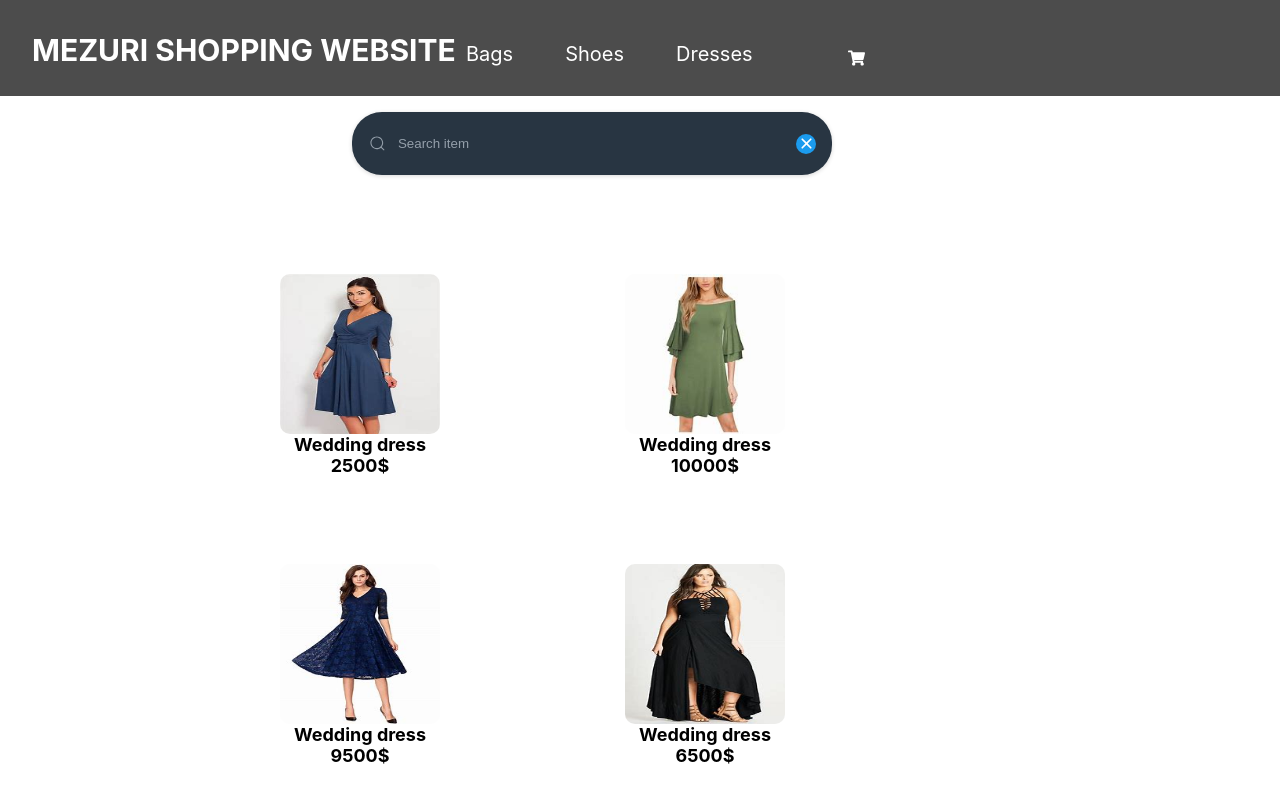
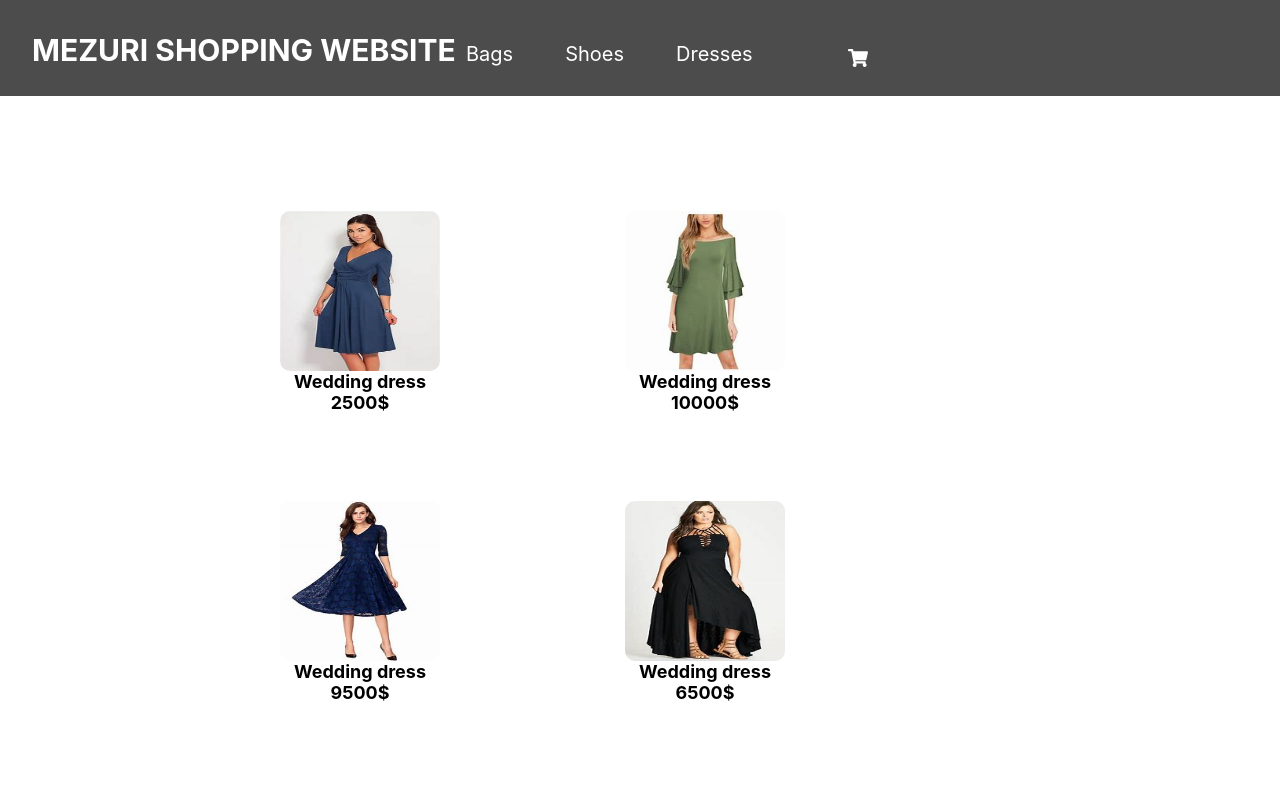
Before and after one commit to Mikee100/Mathubusiness, a React (Create React App) app in the folder mathubusiness/: page /contact in a window 1280 px wide. Shown: the top 789 px of the page. Built offline with nearby package versions, Linux system fonts and the light colour scheme.

Commit message:
worked on mobile view

```diff
--- a/mathubusiness/src/App.css
+++ b/mathubusiness/src/App.css
@@ -18,105 +18,3 @@ body{
   --gap: 0.9rem;
 }
 /* form style */
-.form {
-  font-size: 0.9rem;
-  display: flex;
-  gap: 0.5rem;
-  align-items: center;
-  width: var(--width-of-input);
-  position: relative;
-  isolation: isolate;
-  top:7rem;
-  left:22rem;
-  width: 30rem;
-}
-/* a fancy bg for showing background and border when focus. */
-.fancy-bg {
-  position: absolute;
-  width: 100%;
-  inset: 0;
-  background: var(--input-bg-color);
-  border-radius: 30px;
-  height: 100%;
-  z-index: -1;
-  pointer-events: none;
-  box-shadow: rgba(0, 0, 0, 0.16) 0px 1px 4px;
-}
-/* label styling */
-label {
-  width: 100%;
-  padding: 0.8em;
-  height: 40px;
-  padding-inline: var(--inline-padding-of-input);
-  display: flex;
-  align-items: center;
-}
-
-.search,.close-btn {
-  position: absolute;
-}
-/* styling search-icon */
-.search {
-  fill: var(--text-color);
-  left: var(--inline-padding-of-input);
-}
-/* svg -- size */
-svg {
-  width: 17px;
-  display: block;
-}
-/* styling of close button */
-.close-btn {
-  border: none;
-  right: var(--inline-padding-of-input);
-  box-sizing: border-box;
-  display: flex;
-  align-items: center;
-  justify-content: center;
-  color: #fff;
-  padding: 0.1em;
-  width: 20px;
-  height: 20px;
-  border-radius: 50%;
-  background: var(--active-color);
-  opacity: 0;
-  visibility: hidden;
-}
-/* styling of input */
-.input {
-  color: black;
-  width: 100%;
-  margin-inline: min(2em,calc(var(--inline-padding-of-input) + var(--gap)));
-  background: none;
-  border: none;
-}
-
-.input:focus {
-  outline: none;
-}
-
-.input::placeholder {
-  color: var(--text-color)
-}
-/* input background change in focus */
-.input:focus ~ .fancy-bg {
-  border: 1px solid var(--active-color);
-  background: var(--focus-input-bg-color);
-}
-/* search icon color change in focus */
-.input:focus ~ .search {
-  fill: var(--active-color);
-}
-/* showing close button when typing */
-.input:valid ~ .close-btn {
-  opacity: 1;
-  visibility: visible;
-}
-/* this is for the default background in input,when selecting autofill options -- you can remove this code if you do not want to override the browser style.  */
-input:-webkit-autofill,
-input:-webkit-autofill:hover,
-input:-webkit-autofill:focus,
-input:-webkit-autofill:active {
-  -webkit-transition: "color 9999s ease-out, background-color 9999s ease-out";
-  -webkit-transition-delay: 9999s;
-}
--- a/mathubusiness/src/App.js
+++ b/mathubusiness/src/App.js
@@ -79,24 +79,6 @@ function App() {
       <BrowserRouter>
 
 
-<form class="form">
-    <label for="search">
-        <input class="input" type="text" required="" placeholder="Search item" id="search" />
-        <div class="fancy-bg"></div>
-        <div class="search">
-            <svg viewBox="0 0 24 24" aria-hidden="true" class="r-14j79pv r-4qtqp9 r-yyyyoo r-1xvli5t r-dnmrzs r-4wgw6l r-f727ji r-bnwqim r-1plcrui r-lrvibr">
-                <g>
-                    <path d="M21.53 20.47l-3.66-3.66C19.195 15.24 20 13.214 20 11c0-4.97-4.03-9-9-9s-9 4.03-9 9 4.03 9 9 9c2.215 0 4.24-.804 5.808-2.13l3.66 3.66c.147.146.34.22.53.22s.385-.073.53-.22c.295-.293.295-.767.002-1.06zM3.5 11c0-4.135 3.365-7.5 7.5-7.5s7.5 3.365 7.5 7.5-3.365 7.5-7.5 7.5-7.5-3.365-7.5-7.5z"></path>
-                </g>
-            </svg>
-        </div>
-        <button class="close-btn" type="reset">
-            <svg xmlns="http://www.w3.org/2000/svg" class="h-5 w-5" viewBox="0 0 20 20" fill="currentColor">
-                <path fill-rule="evenodd" d="M4.293 4.293a1 1 0 011.414 0L10 8.586l4.293-4.293a1 1 0 111.414 1.414L11.414 10l4.293 4.293a1 1 0 01-1.414 1.414L10 11.414l-4.293 4.293a1 1 0 01-1.414-1.414L8.586 10 4.293 5.707a1 1 0 010-1.414z" clip-rule="evenodd"></path>
-            </svg>
-        </button>
-    </label>
-</form>
 
 <main>
 
--- a/mathubusiness/src/pages/Navbar.js
+++ b/mathubusiness/src/pages/Navbar.js
@@ -1,30 +1,34 @@
-import React from 'react'
+import React,{useState} from 'react'
 import { Link } from 'react-router-dom'
 import "./navbar.css";
 import {FaShoppingCart} from 'react-icons/fa'
-
+import {FaBars} from "react-icons/fa"
+import {FaTimes} from "react-icons/fa"
 
 function Navbar({cartItems}) {
+  const[Mobile, setMobile] = useState(false)
   return (
 
     <div className='container_navbar'>
 
     <div className="nav">
+
        <Link to='./products' > <h1 className=" company_name ">MEZURI SHOPPING WEBSITE </h1></Link>
 
 
-            <ul>
+       <ul className={Mobile ? "nav-links-mobile":"nav-ul"} onClick={ ()=> setMobile(false)  } >
        <Link to='./products'  style={{ textDecoration: 'none'}} > <li >Bags  </li></Link>
 
        <Link to='./about'  style={{ textDecoration: 'none'}} > <li> Shoes </li></Link>
 
        <Link to='./contact' style={{ textDecoration: 'none'}}  > <li>Dresses </li></Link>
 
+
       </ul>
-
      <Link to="./shoppingcart" style={{color:"black"}} ><span className='count' > {cartItems.length === 0 ? "" : cartItems.length } </span> <FaShoppingCart  className='cart-icon'  /></Link>
         </div >
-
+        <button className='bars' onClick={() => setMobile(!Mobile)} >
+          {Mobile ? <FaTimes/> : <FaBars  />}</button>
        {/* <hr className='nav_line' /> */}
 
     </div>
--- a/mathubusiness/src/pages/home.css
+++ b/mathubusiness/src/pages/home.css
@@ -223,3 +223,54 @@
 .carticon:hover {
   color: white;
 }
+
+@media (max-width:700px){
+  .container{
+    position: absolute;
+    left: 0rem;
+    width: 100%;
+
+
+  }
+  .products{
+
+    left: 0rem;
+    display: grid;
+    grid-gap: 5px;
+    width: 100%;
+    top:1rem;
+  }
+
+  .modal{
+    width: 100%;
+
+  }
+  .popup_product{
+    left: 0rem;
+    width: 100%;
+    top:15rem;
+  }
+  .product_image_popup_cart{
+    width: 15rem;
+    height: 15rem;
+
+  }
+  .product_about{
+    left: 0rem;
+    color: black;
+
+  }
+  .pop_btn{
+    left: 0rem;
+  }
+  .pop_product-price{
+    left:15rem;
+  }
+  .pop_product-title{
+    left: 15rem;
+  }
+  .cross{
+    left:23rem;
+
+  }
+}
--- a/mathubusiness/src/pages/navbar.css
+++ b/mathubusiness/src/pages/navbar.css
@@ -68,3 +68,51 @@ color: white;
 
 
 }
+
+@media (max-width:700px){
+  .nav-links-mobile {
+    position: absolute;
+    display: flex;
+    list-style: none;
+    justify-content: center;
+    align-items: center;
+    left: 0rem;
+    top: 0rem;
+    transition: all 0.9s ease-in-out;
+    width: 91%;
+    height: 19rem;
+    background-color: rgb(0, 0, 0, 0.5);
+    transform: translateY(1);
+    transition: transform 0.5s ease;
+  }
+  .bars{
+    position: fixed;
+    left:23rem;
+    top: 2rem;
+
+  }
+
+ul{
+ display: flex;
+ flex-direction: column;
+}
+.nav{
+  width: 100%;
+}
+.company_name{
+  font-size: 1rem;
+}
+.cart-icon{
+  left: 20rem;
+  top: 2rem;
+}
+.count
+{
+  left: 21rem;
+  top: 1rem;
+}
+small{
+  position: absolute;
+  bottom:10rem;
+}
+}
--- a/mathubusiness/src/pages/shoppingcart.css
+++ b/mathubusiness/src/pages/shoppingcart.css
@@ -155,3 +155,45 @@ font-size: 1.4rem;
     overflow-y: auto;
     scroll-behavior: auto;
   }
+  @media (max-width:700px){
+    .container_shopping{
+        left: 0rem;
+
+        width: 100%;
+    }
+    .cart_empty{
+        left: 5rem;
+    }.bt_clear{
+        left: 20rem;
+    }
+   .checkout{
+    left: 0rem;
+   }
+   .cart_image{
+    left: 0rem;
+    height: 7rem;
+    width: 5rem;
+   }
+   .cart-title{
+    left: 10rem;
+   }
+   .cart-price{
+    left: 22rem;
+   }
+   .increase-item{
+    left: 16rem;
+
+   }
+   .decrease-item{
+    left: 19.5rem;
+   }
+   .cart-price p{
+    left: -4rem;
+   }
+   .total_container small{
+    position: absolute;
+    left: 20rem;
+   }
+
+
+}
```
